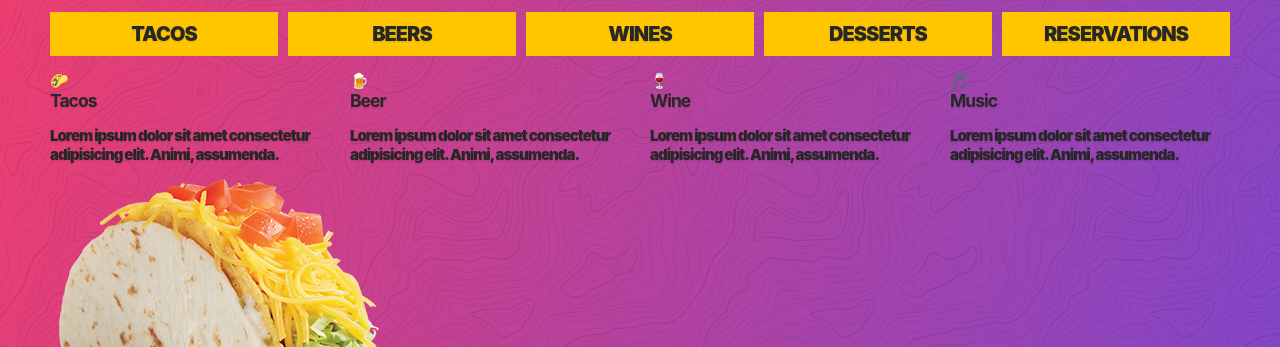
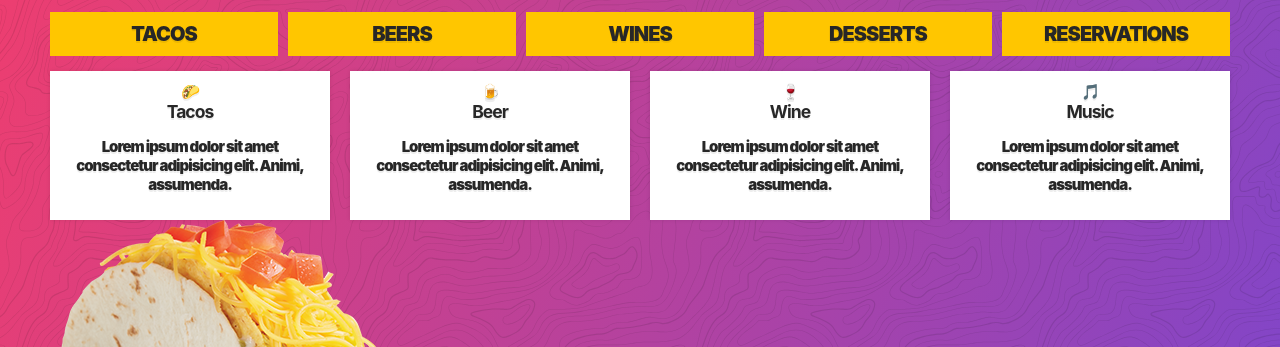
Before and after one commit to mrhdigital/speechRecognitionFun, a website: page cssGrid/24 - Responisve Website/responsive.html in a window 1280 px wide. Shown: the part 453-800 px from the top of the page. Drawn offline with Linux system fonts and the light colour scheme.

Commit message:
used css on feature

```diff
--- a/cssGrid/24 - Responisve Website/responsive.css
+++ b/cssGrid/24 - Responisve Website/responsive.css
@@ -95,3 +95,11 @@ body {
     grid-gap: 20px;
     grid-template-columns: repeat(auto-fit, minmax(200px, 1fr));
   }
+
+  .feature {
+    background: white;
+    padding: 10px;
+    border: 1px solid white;
+    text-align: center;
+    box-shadow: 0 0 4px  rgba(0,0,0,0.1);
+  }
```
